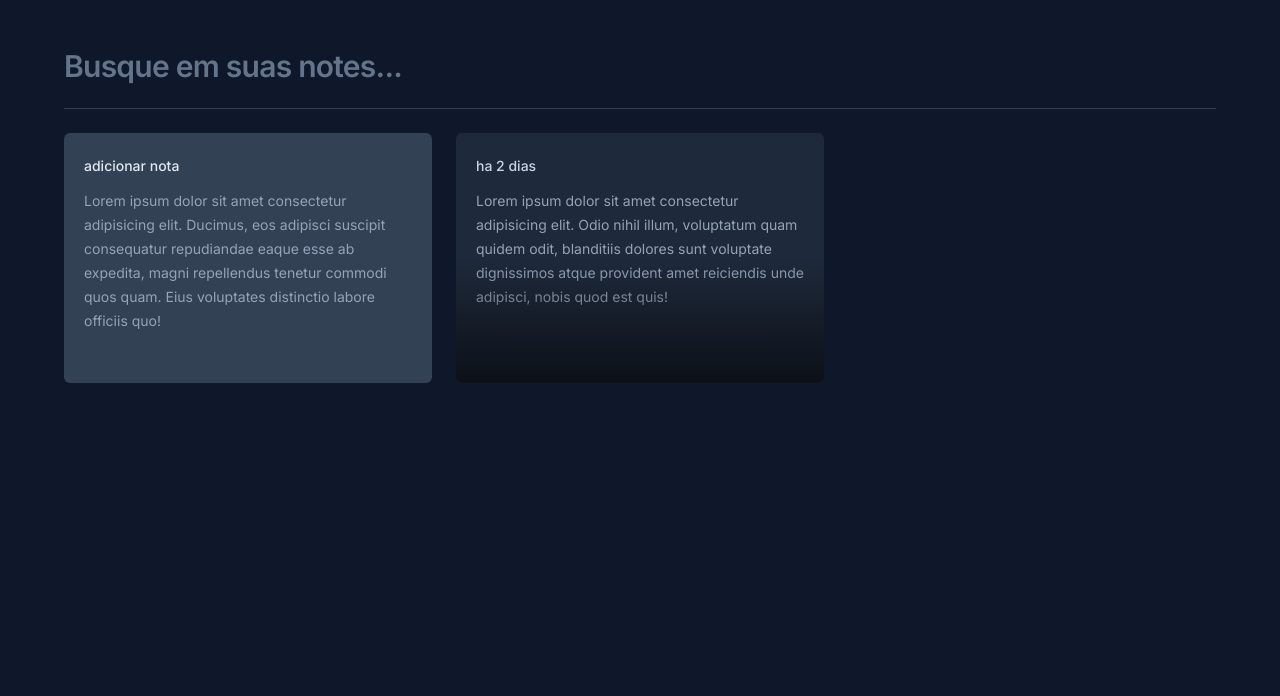
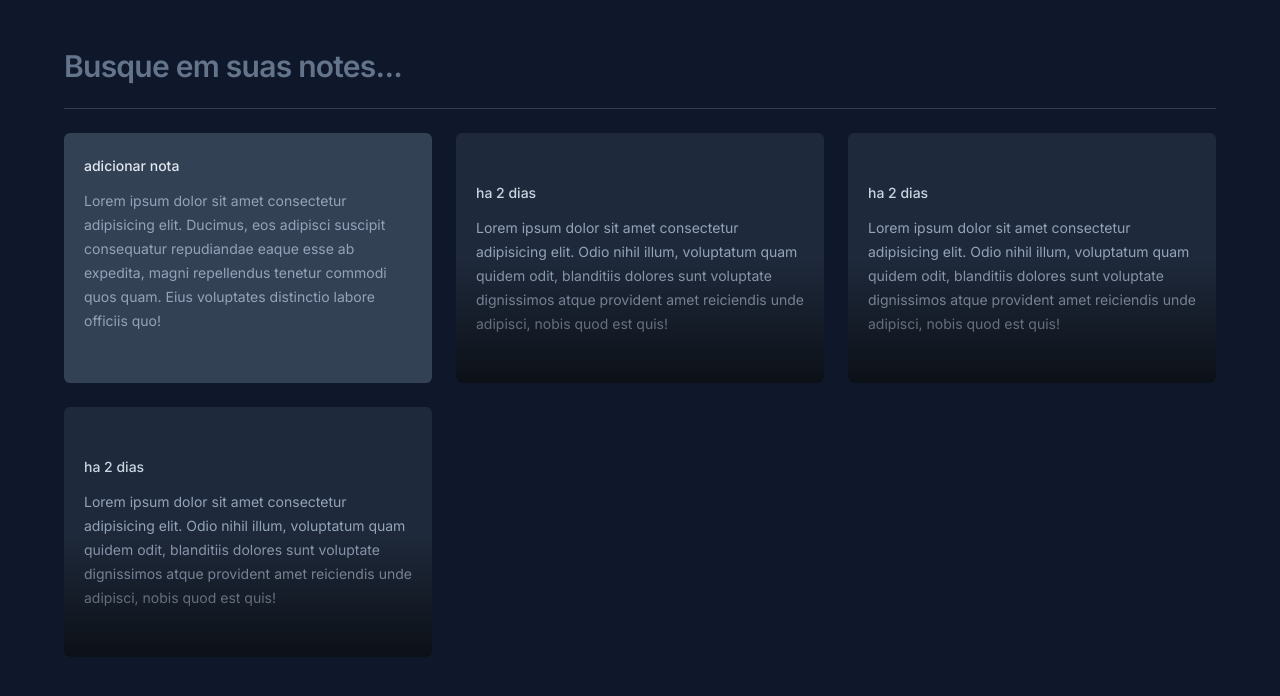
Before and after one commit to paulocod/Notes, a React (Vite) app: page / in a window 1280 px wide. Shown: the top 696 px of the page. Built offline with nearby package versions, Linux system fonts and the light colour scheme.

Commit message:
hover and focus in note card

```diff
--- a/src/app.tsx
+++ b/src/app.tsx
@@ -17,6 +17,8 @@
       <div className="grid grid-cols-3 gap-6 auto-rows-[250px]">
         <NewNoteCard />
         <NoteCard />
+        <NoteCard />
+        <NoteCard />
       </div>
     </div>
   )
--- a/src/components/noteCard.tsx
+++ b/src/components/noteCard.tsx
@@ -1,6 +1,6 @@
 export function NoteCard() {
     return (
-        <div className="rounded-md bg-slate-800 p-5 space-y-3 overflow-hidden relative">
+        <button className="rounded-md text-left bg-slate-800 p-5 space-y-3 overflow-hidden relative outline-none hover:ring-2 hover:ring-slate-600 focus-visible:right-2 focus-visible:ring-lime-400">
             <span
                 className="text-sm font-medium text-slate-300">
                 ha 2 dias
@@ -10,6 +10,6 @@
                 Lorem ipsum dolor sit amet consectetur adipisicing elit. Odio nihil illum, voluptatum quam quidem odit, blanditiis dolores sunt voluptate dignissimos atque provident amet reiciendis unde adipisci, nobis quod est quis!
             </p>
             <div className="absolute bottom-0 left-0 right-0 h-1/2 bg-gradient-to-t from-black/60 to-black/0 pointer-events-none" />
-        </div>
+        </button>
     )
 }
```
